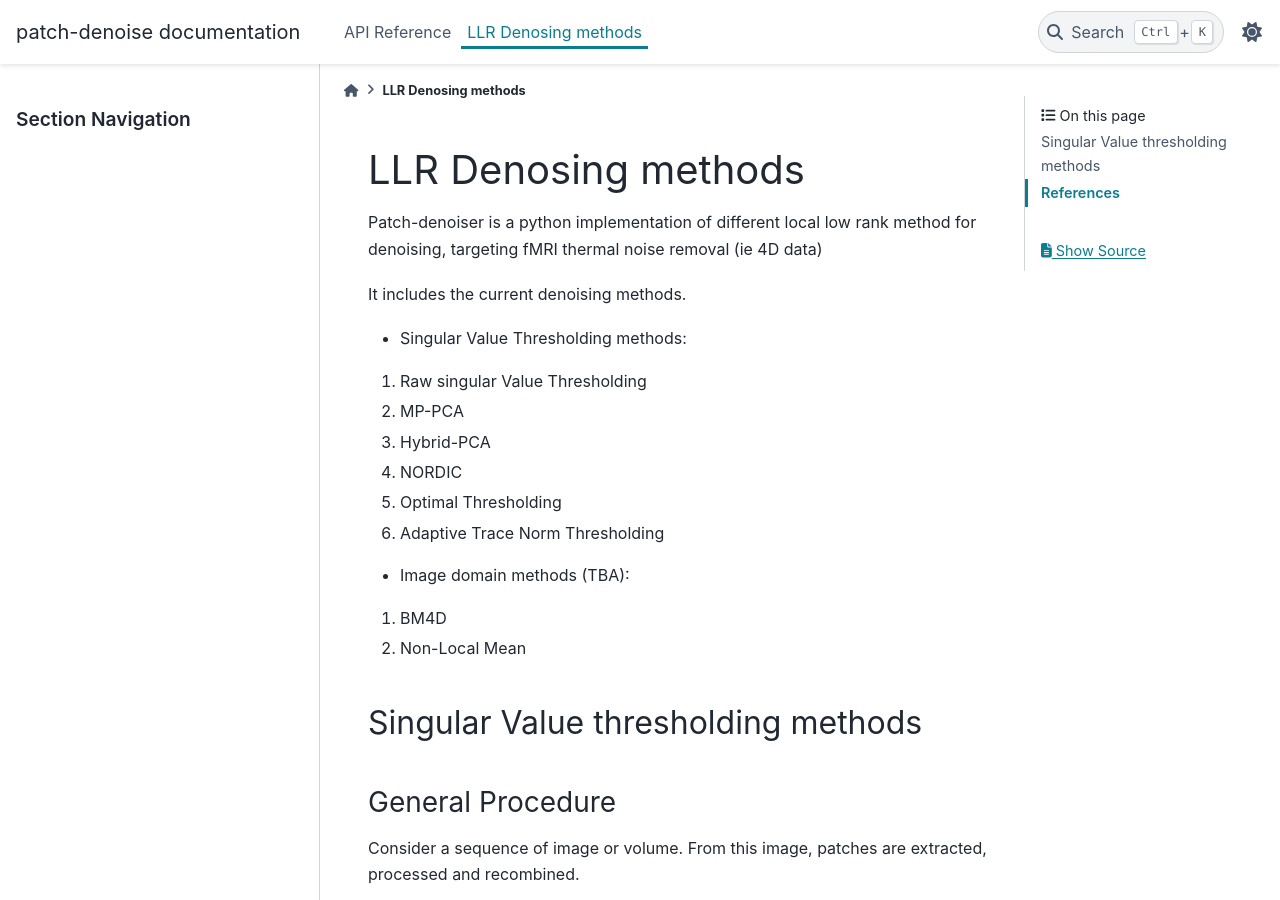
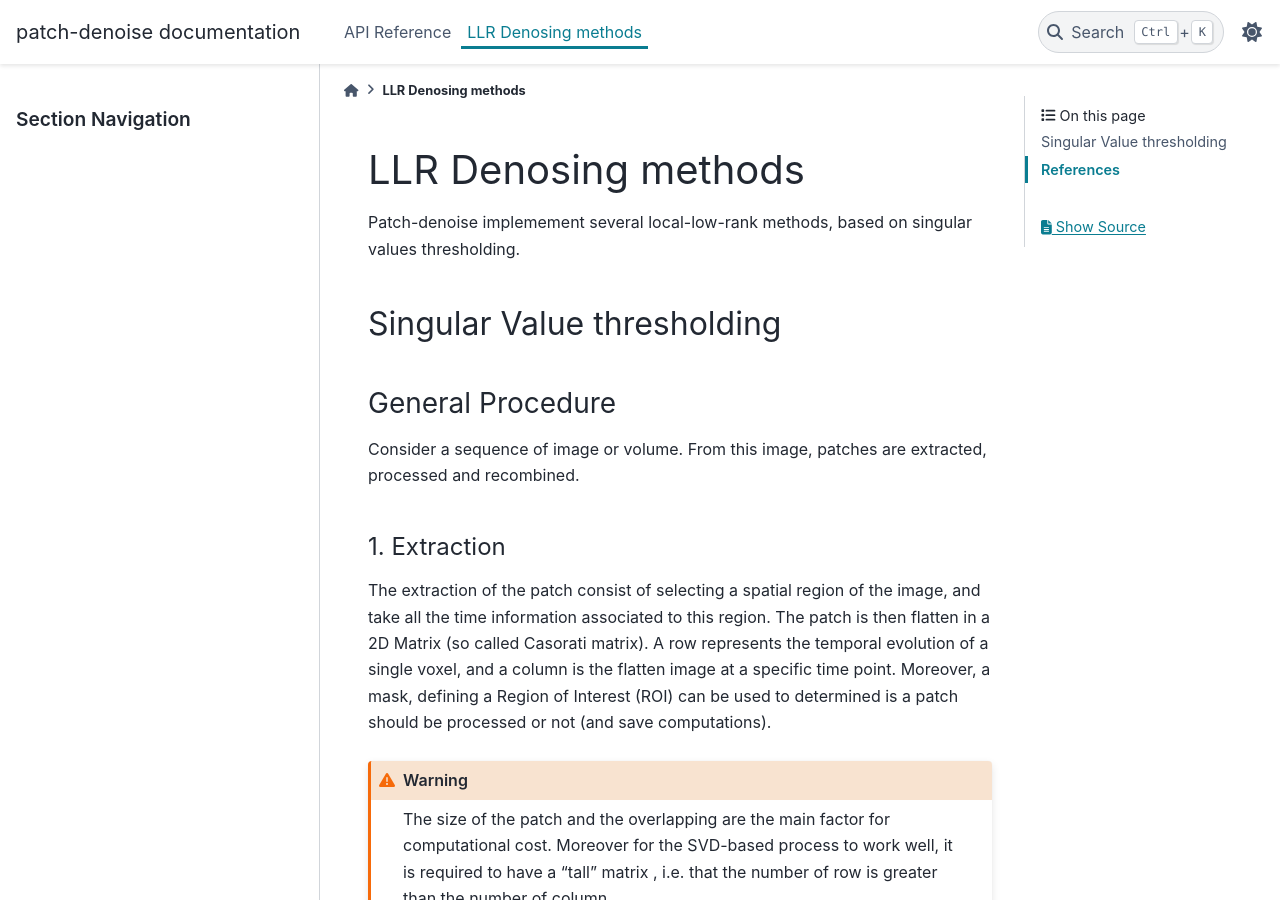
Before and after one commit to paquiteau/patch-denoising, a Sphinx documentation site: the page built from docs/denoisers.rst, in a window 1280 px wide and 900 px high. Built offline with Sphinx 7.4.7 and the PyData theme 0.15.4, drawn with Linux system fonts in a browser that asks for light colours; pages that are not in the unit, such as notebooks, are missing from menus.

Commit message:
feat(doc): update doc.

```diff
--- a/docs/denoisers.rst
+++ b/docs/denoisers.rst
@@ -1,29 +1,11 @@
 LLR Denosing methods
 =====================
 
-
-Patch-denoiser is a python implementation of different local low rank method for denoising, targeting fMRI thermal noise removal (ie 4D data)
+Patch-denoise implemement several local-low-rank methods, based on singular values thresholding.
 
 
-It includes the current denoising methods.
-
-- Singular Value Thresholding methods:
-
-1. Raw singular Value Thresholding
-2. MP-PCA
-3. Hybrid-PCA
-4. NORDIC
-5. Optimal Thresholding
-6. Adaptive Trace Norm Thresholding
-
-- Image domain methods (TBA):
-
-1. BM4D
-2. Non-Local Mean
-
-
-Singular Value thresholding methods
------------------------------------
+Singular Value thresholding
+---------------------------
 
 General Procedure
 ~~~~~~~~~~~~~~~~~
```
Also changed, not shown: src/denoiser/__init__.py (+17 -0 lines).
